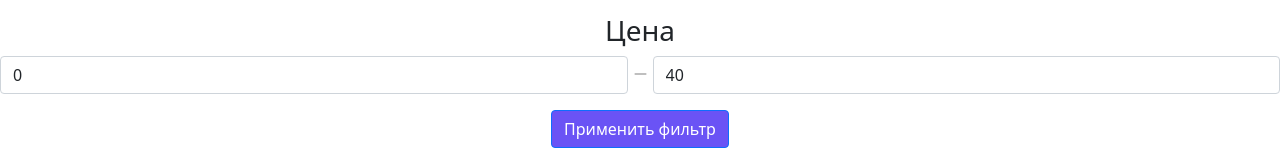
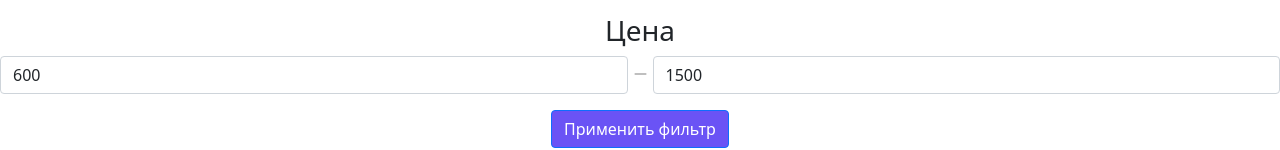
Before and after one commit to weltkind6/hotel-filter, a React (Create React App) app: page / in a window 1280 px wide. Shown: the part 161-311 px from the top of the page. Built offline with nearby package versions, Linux system fonts and the light colour scheme.

Commit message:
range slider refactoring

```diff
--- a/src/App.js
+++ b/src/App.js
@@ -6,26 +6,19 @@ import RangeSlider from "./UI/RangeSlider";
 import "./App.css";
 
 
-
-
 function App() {
 
     // Count
     const [countFilter, setCountFilter] = useState(reviewsData)
     const [countInput, setCountInput] = useState('')
-    // Price
-    const [priceInput, setPriceInput] = useState('')
-    const [priceInput2, setPriceInput2] = useState('')
 
     // RangeSlider
-    const [val, setVal] = useState([0, 40]);
-
-
+    const [val, setVal] = useState([600, 1500]);
+    // Filter
     const filterHandler = () => {
         setCountFilter([...countFilter]
-            .filter(el => el.price >= Number(priceInput) && el.price < Number(priceInput2) && el.count >= Number(countInput)))
+            .filter(el => el.price >= val[0] && el.price <= 2300 && el.count >= Number(countInput)))
     }
-
 
     return (
         <div className="App">
--- a/src/Components/Price/Price.jsx
+++ b/src/Components/Price/Price.jsx
@@ -33,7 +33,6 @@ export const Price = ({ val, setVal}) => {
                         //onChange={e => setPriceInput2(e.target.value)}
                         onChange={e => setVal([val[0], e.target.value])}
                     />
-
                 </div>
             </div>
         </div>
--- a/src/UI/RangeSlider.jsx
+++ b/src/UI/RangeSlider.jsx
@@ -13,6 +13,8 @@ function RangeSlider({val, setVal}) {
                 <Slider
                     value={val}
                     onChange={updateRange}
+                    min={300}
+                    max={5000}
                 />
             </div>
             {" "}
```
